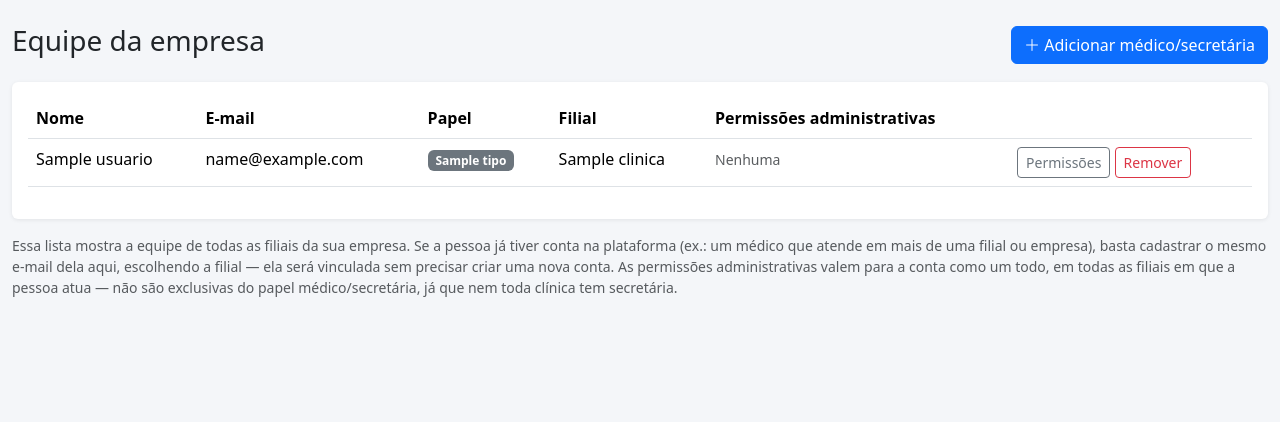
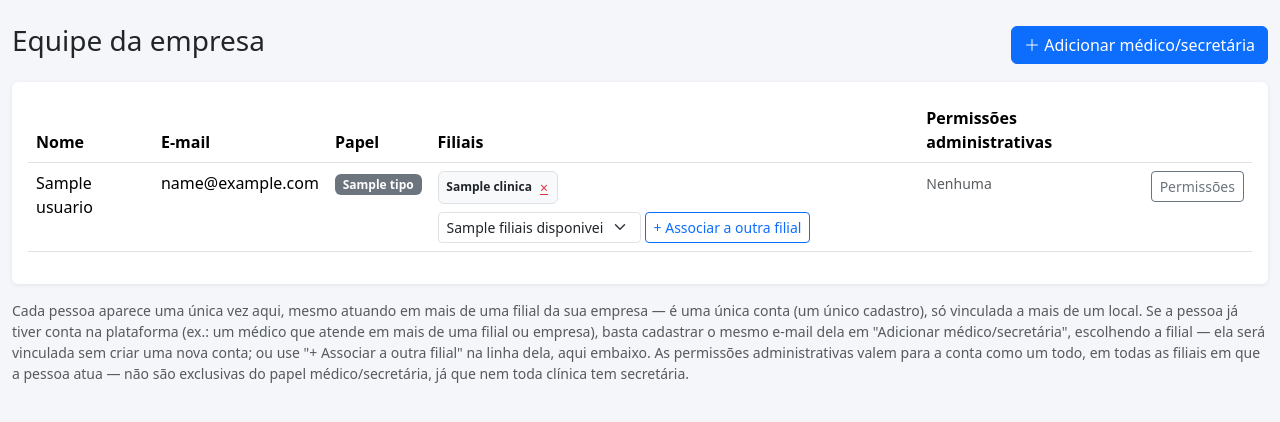
Before and after one commit to silmaroli-arch/media, a Python web app: template app/templates/medico/equipe_lista.html in a window 1280 px wide. Shown: the top 422 px of the page. Run offline with Jinja, Linux system fonts and the light colour scheme; the template is opened without the code that fills it: most values are stand-ins (such as "Sample title", 1, 10 or a date in 2020).

Commit message:
Auto-commit: sincronizacao automatica

```diff
--- a/app/templates/medico/equipe_lista.html
+++ b/app/templates/medico/equipe_lista.html
@@ -7,30 +7,48 @@
 </div>
 <div class="card p-3">
   <table class="table table-hover">
-    <thead><tr><th>Nome</th><th>E-mail</th><th>Papel</th><th>Filial</th><th>Permissões administrativas</th><th></th></tr></thead>
+    <thead><tr><th>Nome</th><th>E-mail</th><th>Papel</th><th>Filiais</th><th>Permissões administrativas</th><th></th></tr></thead>
     <tbody>
-      {% for m in membros %}
+      {% for p in pessoas %}
+      {% set usuario = p.usuario %}
       <tr>
-        <td>{{ m.usuario.nome }}</td>
-        <td>{{ m.usuario.email }}</td>
-        <td><span class="badge bg-secondary">{{ m.usuario.tipo }}</span></td>
-        <td>{{ m.clinica.nome }}</td>
+        <td>{{ usuario.nome }}</td>
+        <td>{{ usuario.email }}</td>
+        <td><span class="badge bg-secondary">{{ usuario.tipo }}</span></td>
         <td>
-          {% if m.usuario.perm_pacientes %}<span class="badge bg-light text-dark border me-1">Pacientes</span>{% endif %}
-          {% if m.usuario.perm_equipe %}<span class="badge bg-light text-dark border me-1">Equipe</span>{% endif %}
-          {% if m.usuario.perm_filiais %}<span class="badge bg-light text-dark border me-1">Locais de atendimento</span>{% endif %}
-          {% if m.usuario.perm_dados_clinica %}<span class="badge bg-light text-dark border me-1">Dados Cadastrais</span>{% endif %}
-          {% if not (m.usuario.perm_pacientes or m.usuario.perm_equipe or m.usuario.perm_filiais or m.usuario.perm_dados_clinica) %}
+          {% for v in p.vinculos %}
+          <span class="badge bg-light text-dark border me-1 mb-1">
+            {{ v.clinica.nome }}
+            {% if v.usuario_id != current_user.id %}
+            <form method="post" action="{{ url_for('medico.equipe_remover', membro_id=v.id) }}" onsubmit="return confirm('Remover ' + {{ usuario.nome|tojson }} + ' da filial ' + {{ v.clinica.nome|tojson }} + '?');" class="d-inline">
+              <button type="submit" class="btn btn-link btn-sm p-0 ms-1 text-danger" title="Remover desta filial">&times;</button>
+            </form>
+            {% endif %}
+          </span>
+          {% endfor %}
+          {% if p.filiais_disponiveis %}
+          <form method="post" action="{{ url_for('medico.equipe_associar_filial', usuario_id=usuario.id) }}" class="d-inline-flex gap-1 mt-1">
+            <select name="filial_id" class="form-select form-select-sm" style="width: auto;">
+              {% for f in p.filiais_disponiveis %}
+              <option value="{{ f.id }}">{{ f.nome }}</option>
+              {% endfor %}
+            </select>
+            <button type="submit" class="btn btn-sm btn-outline-primary">+ Associar a outra filial</button>
+          </form>
+          {% endif %}
+        </td>
+        <td>
+          {% if usuario.perm_pacientes %}<span class="badge bg-light text-dark border me-1">Pacientes</span>{% endif %}
+          {% if usuario.perm_equipe %}<span class="badge bg-light text-dark border me-1">Equipe</span>{% endif %}
+          {% if usuario.perm_filiais %}<span class="badge bg-light text-dark border me-1">Locais de atendimento</span>{% endif %}
+          {% if usuario.perm_dados_clinica %}<span class="badge bg-light text-dark border me-1">Dados Cadastrais</span>{% endif %}
+          {% if not (usuario.perm_pacientes or usuario.perm_equipe or usuario.perm_filiais or usuario.perm_dados_clinica) %}
           <span class="text-muted small">Nenhuma</span>
           {% endif %}
         </td>
         <td class="text-nowrap">
-          <a href="{{ url_for('medico.equipe_permissoes', usuario_id=m.usuario_id) }}" class="btn btn-sm btn-outline-secondary">Permissões</a>
-          {% if m.usuario_id != current_user.id %}
-          <form method="post" action="{{ url_for('medico.equipe_remover', membro_id=m.id) }}" onsubmit="return confirm('Remover esta pessoa desta filial?');" class="d-inline">
-            <button type="submit" class="btn btn-sm btn-outline-danger">Remover</button>
-          </form>
-          {% else %}
+          <a href="{{ url_for('medico.equipe_permissoes', usuario_id=usuario.id) }}" class="btn btn-sm btn-outline-secondary">Permissões</a>
+          {% if usuario.id == current_user.id %}
           <span class="text-muted small">(você)</span>
           {% endif %}
         </td>
@@ -42,11 +60,12 @@
   </table>
 </div>
 <p class="text-muted small mt-3">
-  Essa lista mostra a equipe de todas as filiais da sua empresa. Se a pessoa já tiver conta na
+  Cada pessoa aparece uma única vez aqui, mesmo atuando em mais de uma filial da sua empresa — é uma
+  única conta (um único cadastro), só vinculada a mais de um local. Se a pessoa já tiver conta na
   plataforma (ex.: um médico que atende em mais de uma filial ou empresa), basta cadastrar o mesmo
-  e-mail dela aqui, escolhendo a filial — ela será vinculada sem precisar criar uma nova conta.
-  As permissões administrativas valem para a conta como um todo, em todas as filiais em que a
-  pessoa atua — não são exclusivas do papel médico/secretária, já que nem toda clínica tem
-  secretária.
+  e-mail dela em "Adicionar médico/secretária", escolhendo a filial — ela será vinculada sem criar
+  uma nova conta; ou use "+ Associar a outra filial" na linha dela, aqui embaixo. As permissões
+  administrativas valem para a conta como um todo, em todas as filiais em que a pessoa atua — não
+  são exclusivas do papel médico/secretária, já que nem toda clínica tem secretária.
 </p>
 {% endblock %}
```
Also changed, not shown: app/routes_medico.py (+62 -3 lines).
